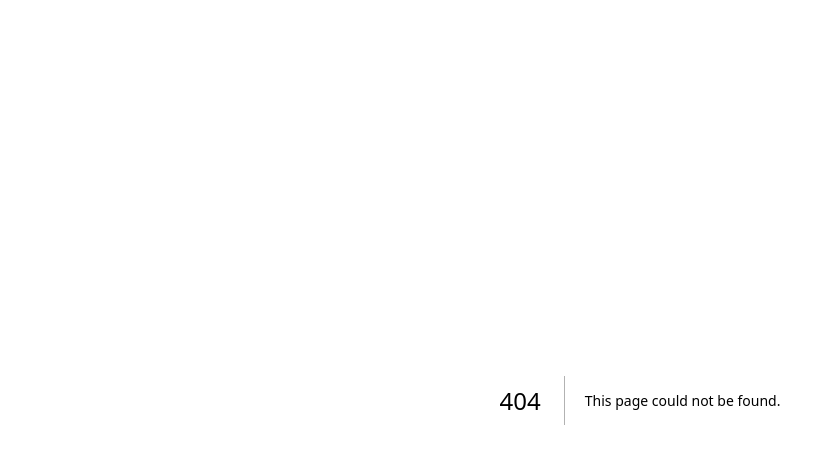
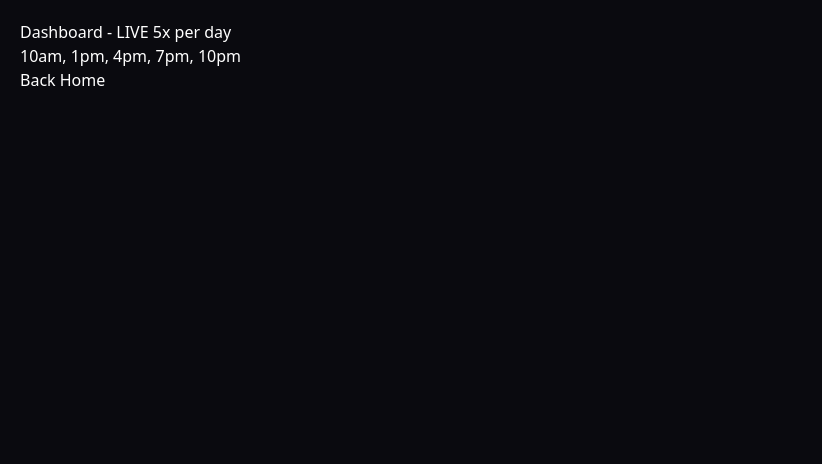
Before and after one commit to sfdesigne/Viralstudio, a Next.js app: page /app/dashboard in a window 1280 px wide. Before the commit this address had no page. Shown: the top 464 px of the page, without its empty margins (0-822 px from the left). Built offline with nearby package versions, Linux system fonts and the light colour scheme.

Commit message:
Create Dashboard component with live schedule

```diff
--- /dev/null
+++ b/app/app/dashboard/page.tsx
@@ -0,0 +1,4 @@
+'use client'
+export default function Dashboard(){
+  return <div style={{padding:20}}><h1>Dashboard - LIVE 5x per day</h1><p>10am, 1pm, 4pm, 7pm, 10pm</p><a href="/">Back Home</a></div>
+}
```
